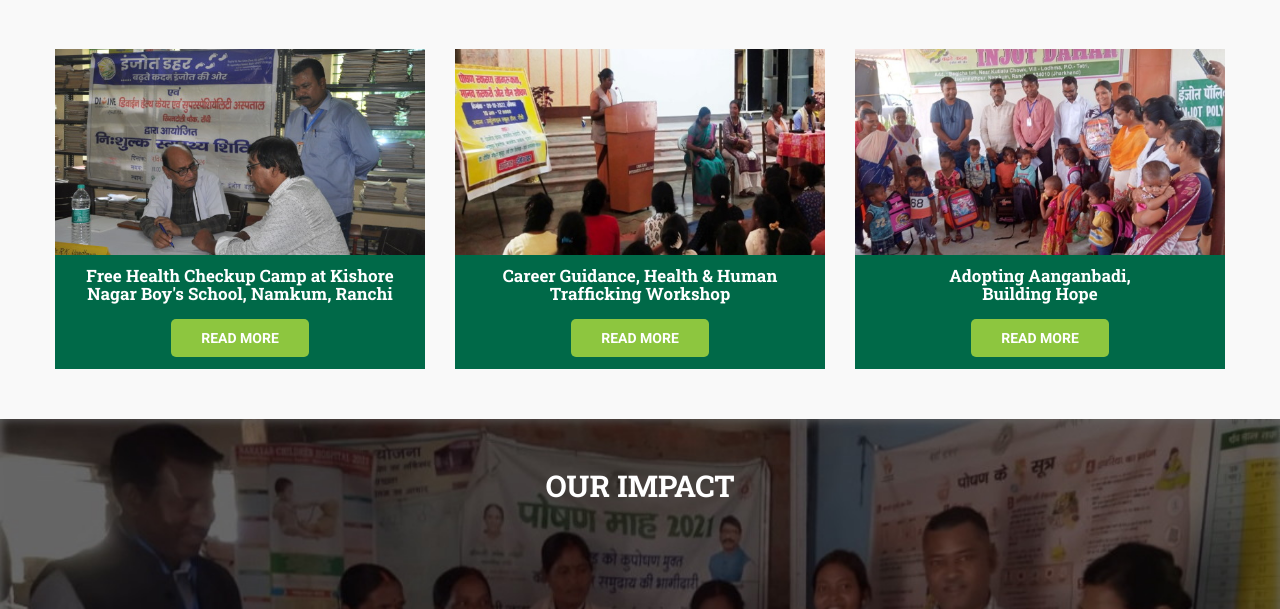
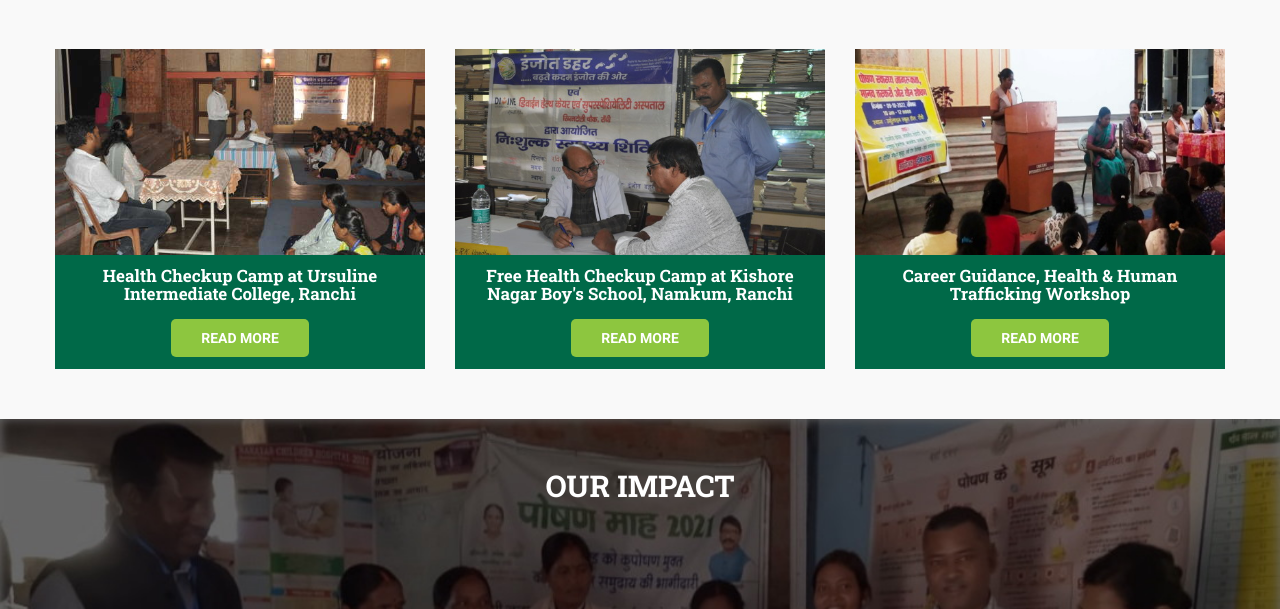
Before and after one commit to techrider27/injotdahar.org, a PHP site: page / in a window 1280 px wide. Shown: the part 2064-2673 px from the top of the page. Run offline with PHP 8.4, Linux system fonts and the light colour scheme; some web fonts are replaced.

Commit message:
refactor:health camp ursuline

```diff
--- a/index.php
+++ b/index.php
@@ -44,10 +44,19 @@
                     <li data-target="#carousel-example-generic" data-slide-to="4"></li>
                     <li data-target="#carousel-example-generic" data-slide-to="5"></li>
                     <li data-target="#carousel-example-generic" data-slide-to="6"></li>
+                    <li data-target="#carousel-example-generic" data-slide-to="7"></li>
                 </ol>
 
                 <div class="carousel-inner" role="listbox">
                     <div class="item active">
+                        <img class="w-100" src="assets/images/img/slider/slider-11.jpg" alt="Health Checkup Camp at Ursuline Intermediate College, Ranchi">
+                        <div class="carousel-caption">
+                            <h3>
+                                Health Checkup Camp at Ursuline Intermediate College, Ranchi
+                            </h3>
+                        </div>
+                    </div>
+                    <div class="item">
                         <img class="w-100" src="assets/images/img/slider/slider-9.jpg" alt="Free health checkup camp by Injot Dahar on 22nd September 2024 Kishore Nagar Boy's School, Bargavan, Namkum, Ranchi">
                         <div class="carousel-caption">
                             <h3>
@@ -176,6 +185,15 @@
                     <h2>Programs</h2>
                 </div>
                 <div class="gallery-carousel">
+                    <div class="item">
+                        <div class="inner-box">
+                            <img alt="Health Checkup Camp at Ursuline Intermediate College, Ranchi" src="assets/images/img/programs/healthcare/health-camp-ursuline.jpg" loading="lazy">
+                        </div>
+                        <div class="content text-center">
+                            <h4 class="title">Health Checkup Camp at Ursuline Intermediate College, Ranchi</h4>
+                            <a href="program.php" class="thm-btn style-2 text-center">Read More</a>
+                        </div>
+                    </div>
                     <div class="item">
                         <div class="inner-box">
                             <img alt="Free health checkup camp by Injot Dahar on 22nd September 2024 Kishore Nagar Boy's School, Bargavan, Namkum, Ranchi" src="assets/images/img/programs/healthcare/health-camp-24.jpg" loading="lazy">
```
Also changed, not shown: gallery.php (+7 -0 lines), program.php (+10 -0 lines), assets/images/img/gallery/gallery-41.jpg (added), assets/images/img/programs/healthcare/health-camp-ursuline.jpg (added), assets/images/img/slider/slider-11.jpg (added).
